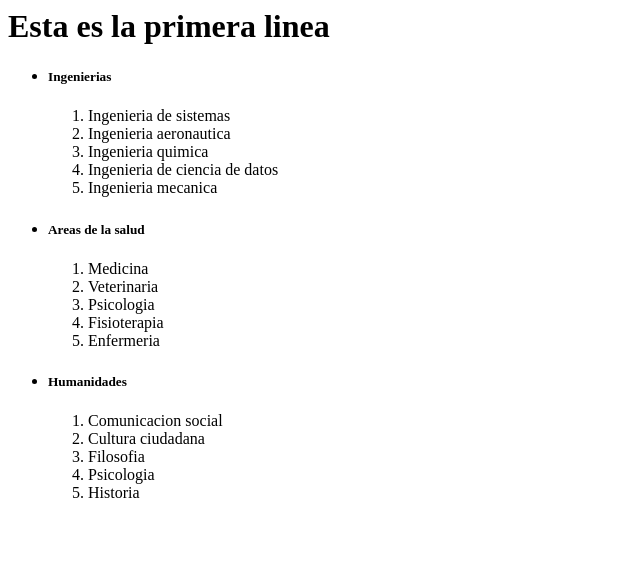
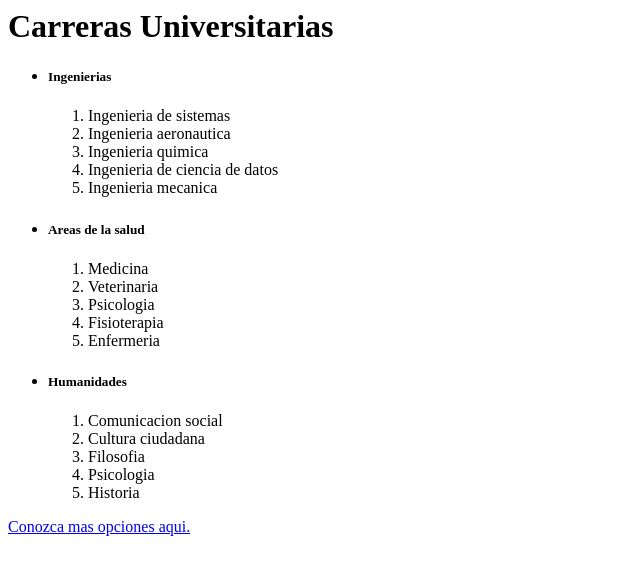
Before and after one commit to salvarez7/salvarez, a plain HTML site: page index.html in a window 1280 px wide. Shown: the whole page, without its empty margins (0-640 px from the left). Drawn offline with Linux system fonts and the light colour scheme.

Commit message:
version 2

```diff
--- a/index.html
+++ b/index.html
@@ -5,7 +5,7 @@
         </title>
     </head>
     <body>
-        <h1> Esta es la primera linea</h1>
+        <h1> Carreras Universitarias</h1>
         <ul>
             <li>
                 <h5> Ingenierias </h5>
@@ -38,5 +38,6 @@
                 </ol>
             </li>
         </ul>
+        <a target="_blank" href="https://www.upb.edu.co/es/homebanner"> Conozca mas opciones aqui.</a>
     </body>
 </html>
```
